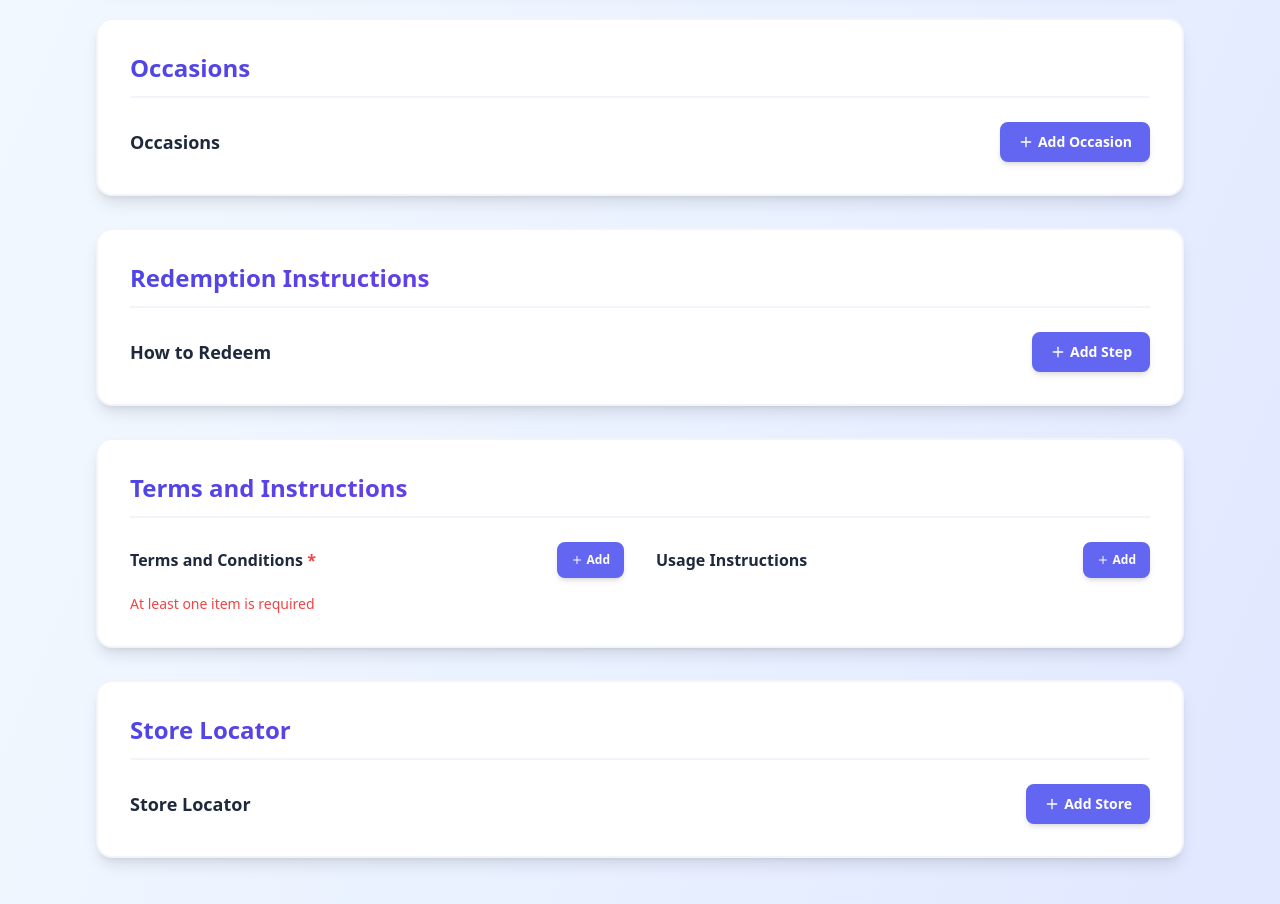
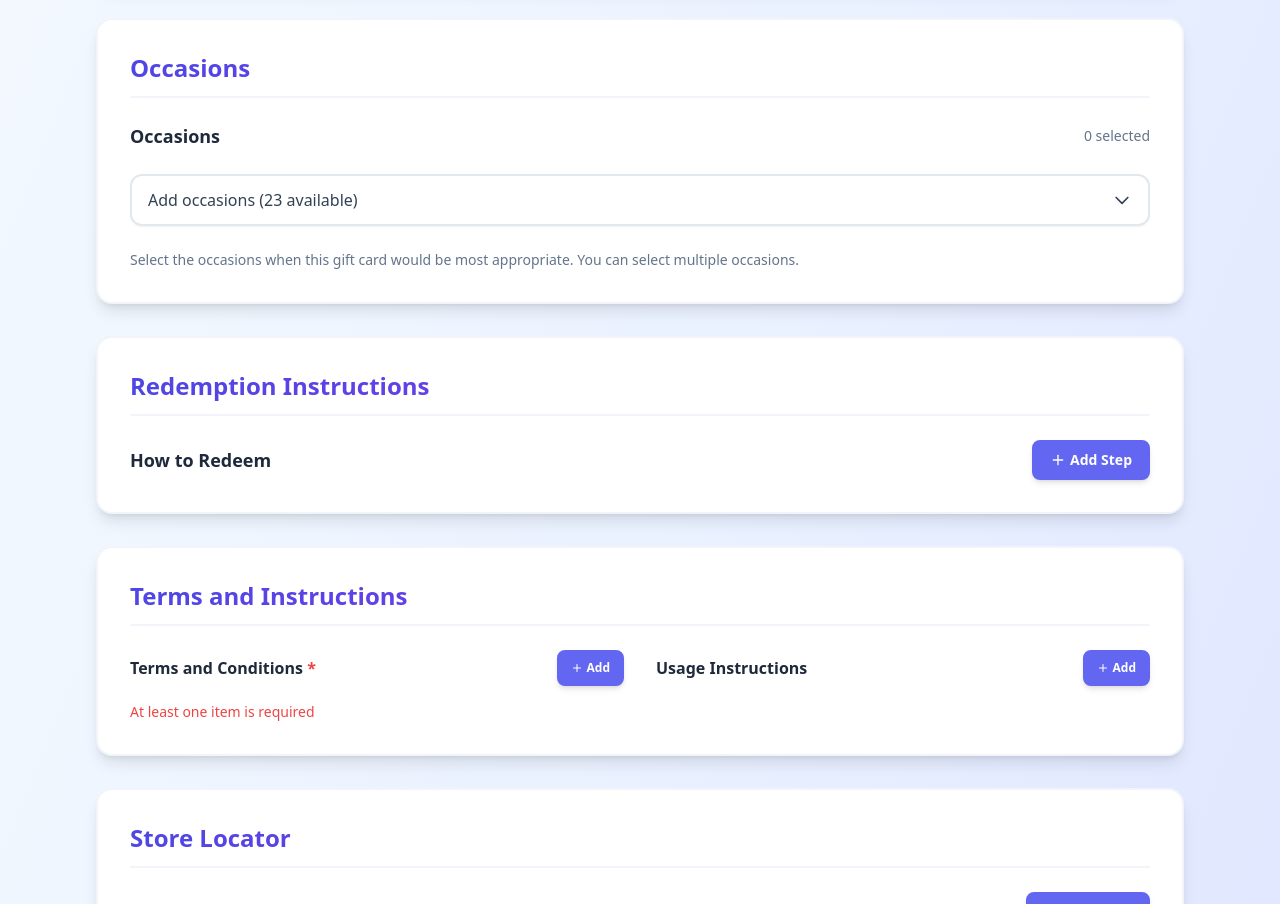
Before and after one commit to shindechandrakant/eshop-form, a React (Vite) app: page / in a window 1280 px wide. Shown: the part 2240-3144 px from the top of the page. Built offline with nearby package versions, Linux system fonts and the light colour scheme.

Commit message:
fix: add occassion schema

```diff
--- a/src/components/OccasionsForm.tsx
+++ b/src/components/OccasionsForm.tsx
@@ -1,98 +1,155 @@
-import React from 'react';
-import { Trash2, Plus } from 'lucide-react';
-import { Occasion } from '../types/GiftCard';
-import { slugify } from '../utils/slugify';
+import React from "react";
+import { X } from "lucide-react";
+import { Occasion } from "../types/GiftCard";
 
 interface OccasionsFormProps {
   occasions: Occasion[];
   onChange: (occasions: Occasion[]) => void;
 }
 
+// Available occasions - replace with actual API call
+const AVAILABLE_OCCASIONS = [
+  { id: "birthday", name: "Birthday" },
+  { id: "anniversary", name: "Anniversary" },
+  { id: "wedding", name: "Wedding" },
+  { id: "graduation", name: "Graduation" },
+  { id: "christmas", name: "Christmas" },
+  { id: "valentines", name: "Valentine's Day" },
+  { id: "mothers-day", name: "Mother's Day" },
+  { id: "fathers-day", name: "Father's Day" },
+  { id: "new-year", name: "New Year" },
+  { id: "thanksgiving", name: "Thanksgiving" },
+  { id: "easter", name: "Easter" },
+  { id: "diwali", name: "Diwali" },
+  { id: "eid", name: "Eid" },
+  { id: "holi", name: "Holi" },
+  { id: "retirement", name: "Retirement" },
+  { id: "promotion", name: "Job Promotion" },
+  { id: "housewarming", name: "Housewarming" },
+  { id: "baby-shower", name: "Baby Shower" },
+  { id: "get-well", name: "Get Well Soon" },
+  { id: "thank-you", name: "Thank You" },
+  { id: "congratulations", name: "Congratulations" },
+  { id: "apology", name: "Apology" },
+  { id: "just-because", name: "Just Because" },
+];
+
 export const OccasionsForm: React.FC<OccasionsFormProps> = ({ occasions, onChange }) => {
-  const addOccasion = () => {
-    const newOccasion: Occasion = {
-      id: '',
-      name: '',
+  const [isDropdownOpen, setIsDropdownOpen] = React.useState(false);
+  const dropdownRef = React.useRef<HTMLDivElement>(null);
+
+  // Close dropdown when clicking outside
+  React.useEffect(() => {
+    const handleClickOutside = (event: MouseEvent) => {
+      if (dropdownRef.current && !dropdownRef.current.contains(event.target as Node)) {
+        setIsDropdownOpen(false);
+      }
     };
-    onChange([...occasions, newOccasion]);
+
+    document.addEventListener("mousedown", handleClickOutside);
+    return () => document.removeEventListener("mousedown", handleClickOutside);
+  }, []);
+
+  const handleOccasionToggle = (occasion: { id: string; name: string }) => {
+    const isSelected = occasions.some((o) => o.id === occasion.id);
+
+    if (isSelected) {
+      // Remove occasion
+      onChange(occasions.filter((o) => o.id !== occasion.id));
+    } else {
+      // Add occasion
+      onChange([...occasions, { id: occasion.id, name: occasion.name }]);
+    }
   };
 
-  const updateOccasion = (index: number, field: keyof Occasion, value: string) => {
-    const updatedOccasions = occasions.map((occasion, i) => {
-      if (i === index) {
-        if (field === 'name') {
-          // Auto-generate slug when name changes
-          return { ...occasion, [field]: value, id: slugify(value) };
-        }
-        return { ...occasion, [field]: value };
-      }
-      return occasion;
-    });
-    onChange(updatedOccasions);
+  const removeOccasion = (occasionId: string) => {
+    onChange(occasions.filter((o) => o.id !== occasionId));
   };
 
-  const removeOccasion = (index: number) => {
-    onChange(occasions.filter((_, i) => i !== index));
-  };
+  const availableOccasions = AVAILABLE_OCCASIONS.filter(
+    (available) => !occasions.some((selected) => selected.id === available.id)
+  );
 
   return (
     <div className="space-y-6">
       <div className="flex items-center justify-between">
         <h3 className="text-lg font-semibold text-slate-800">Occasions</h3>
+        <span className="text-sm text-slate-500">{occasions.length} selected</span>
+      </div>
+
+      {/* Selected Occasions */}
+      {occasions.length > 0 && (
+        <div className="space-y-3">
+          <h4 className="text-sm font-semibold text-slate-700">Selected Occasions:</h4>
+          <div className="flex flex-wrap gap-2">
+            {occasions.map((occasion) => (
+              <div
+                key={occasion.id}
+                className="inline-flex items-center px-3 py-2 bg-gradient-to-r from-indigo-100 to-purple-100 text-indigo-800 text-sm font-medium rounded-full border-2 border-indigo-200 hover:border-indigo-300 transition-all duration-200"
+              >
+                <span>{occasion.name}</span>
+                <button
+                  type="button"
+                  onClick={() => removeOccasion(occasion.id)}
+                  className="ml-2 text-indigo-600 hover:text-indigo-800 focus:outline-none"
+                >
+                  <X className="w-4 h-4" />
+                </button>
+              </div>
+            ))}
+          </div>
+        </div>
+      )}
+
+      {/* Dropdown for Adding Occasions */}
+      <div className="relative" ref={dropdownRef}>
         <button
           type="button"
-          onClick={addOccasion}
-          className="inline-flex items-center px-4 py-2 border-2 border-indigo-500 text-sm font-semibold rounded-lg text-white bg-indigo-500 hover:bg-indigo-600 hover:border-indigo-600 focus:outline-none focus:ring-4 focus:ring-indigo-200 transition-all duration-200 shadow-md"
+          onClick={() => setIsDropdownOpen(!isDropdownOpen)}
+          className="w-full px-4 py-3 bg-white border-2 border-slate-200 rounded-xl shadow-sm focus:border-indigo-500 focus:ring-4 focus:ring-indigo-100 transition-all duration-200 text-left text-slate-700 hover:border-slate-300"
         >
-          <Plus className="w-4 h-4 mr-1" />
-          Add Occasion
+          {availableOccasions.length > 0
+            ? `Add occasions (${availableOccasions.length} available)`
+            : "All occasions selected"}
+          <svg
+            className={`w-5 h-5 float-right mt-0.5 transition-transform duration-200 ${
+              isDropdownOpen ? "rotate-180" : ""
+            }`}
+            fill="none"
+            stroke="currentColor"
+            viewBox="0 0 24 24"
+          >
+            <path strokeLinecap="round" strokeLinejoin="round" strokeWidth={2} d="M19 9l-7 7-7-7" />
+          </svg>
         </button>
+
+        {/* Dropdown Menu */}
+        {isDropdownOpen && availableOccasions.length > 0 && (
+          <div className="absolute z-10 w-full mt-2 bg-white border-2 border-slate-200 rounded-xl shadow-lg max-h-60 overflow-y-auto">
+            <div className="p-2">
+              {availableOccasions.map((occasion) => (
+                <button
+                  key={occasion.id}
+                  type="button"
+                  onClick={() => {
+                    handleOccasionToggle(occasion);
+                    // Keep dropdown open for multiple selections
+                  }}
+                  className="w-full text-left px-3 py-2 text-sm text-slate-700 hover:bg-indigo-50 hover:text-indigo-800 rounded-lg transition-all duration-200 focus:outline-none focus:bg-indigo-50"
+                >
+                  {occasion.name}
+                </button>
+              ))}
+            </div>
+          </div>
+        )}
       </div>
 
-      {occasions.map((occasion, index) => (
-        <div key={index} className="border-2 border-slate-200 rounded-xl p-6 bg-gradient-to-br from-white to-slate-50 shadow-sm">
-          <div className="flex justify-between items-center mb-4">
-            <span className="text-sm font-semibold text-slate-700 bg-slate-100 px-3 py-1 rounded-full">
-              Occasion {index + 1}
-            </span>
-            <button
-              type="button"
-              onClick={() => removeOccasion(index)}
-              className="text-red-500 hover:text-red-700 hover:bg-red-50 p-2 rounded-lg transition-all duration-200"
-            >
-              <Trash2 className="w-4 h-4" />
-            </button>
-          </div>
-
-          <div className="grid grid-cols-1 md:grid-cols-2 gap-4">
-            <div>
-              <label className="block text-sm font-semibold text-slate-700 mb-2">
-                Occasion Name
-              </label>
-              <input
-                type="text"
-                value={occasion.name}
-                onChange={(e) => updateOccasion(index, 'name', e.target.value)}
-                className="block w-full px-4 py-3 bg-white border-2 border-slate-200 rounded-xl shadow-sm focus:border-indigo-500 focus:ring-4 focus:ring-indigo-100 transition-all duration-200 text-slate-900 placeholder-slate-400"
-                placeholder="Birthday"
-              />
-            </div>
-
-            <div>
-              <label className="block text-sm font-semibold text-slate-700 mb-2">
-                Occasion ID (Auto-generated)
-              </label>
-              <input
-                type="text"
-                value={occasion.id}
-                className="block w-full px-4 py-3 bg-slate-100 border-2 border-slate-200 rounded-xl shadow-sm text-slate-600 placeholder-slate-400"
-                placeholder="Auto-generated from name"
-                readOnly
-              />
-            </div>
-          </div>
-        </div>
-      ))}
+      {/* Help Text */}
+      <p className="text-sm text-slate-500">
+        Select the occasions when this gift card would be most appropriate. You can select multiple
+        occasions.
+      </p>
     </div>
   );
 };
```
